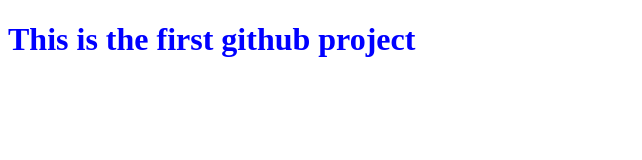
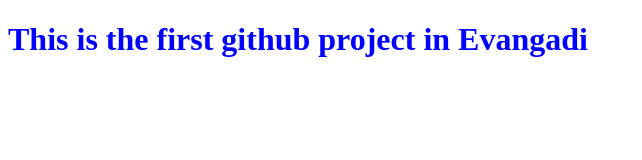
Before and after one commit to Kifle-Git/first-git-project, a plain HTML site: page index.html in a window 1280 px wide. Shown: the whole page, without its empty margins (0-642 px from the left). Drawn offline with Linux system fonts and the light colour scheme.

Commit message:
Header description change

```diff
--- a/index.html
+++ b/index.html
@@ -8,6 +8,6 @@
     <link rel="stylesheet" href="style/style.css">
 </head>
 <body>
-    <h1>This is the first github project</h1>
+    <h1>This is the first github project in Evangadi</h1>
 </body>
 </html>
```
